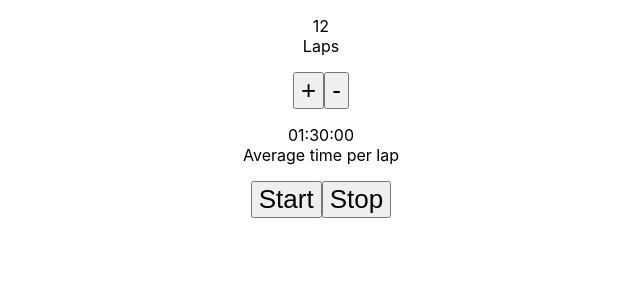
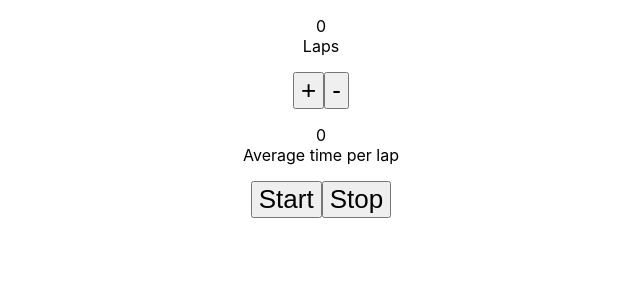
Before and after one commit to mvnulman/lap-counter, a React (Vite) app: page / in a window 1280 px wide. Shown: the top 300 px of the page, without its empty margins (319-959 px from the left). Built offline with nearby package versions, Linux system fonts and the light colour scheme.

Commit message:
docs: useState and useEffect logic for the lap counter added

```diff
--- a/src/App.jsx
+++ b/src/App.jsx
@@ -1,5 +1,5 @@
-import './App.css'
-import React from 'react'
+import "./App.css";
+import { useState, useEffect } from "react";
 
 const ShowLaps = (props) => {
   return (
@@ -8,7 +8,7 @@ const ShowLaps = (props) => {
       Laps
     </p>
   );
-}
+};
 
 const ShowTime = (props) => {
   return (
@@ -17,25 +17,40 @@ const ShowTime = (props) => {
       Average time per lap
     </p>
   );
-}
+};
 
 const Button = (props) => {
+  return <button onClick={props.onClick}>{props.text}</button>;
+};
+
+function App() {
+  const [lapNum, setLapNum] = useState(0);
+  const [time, setTime] = useState(0);
+
+  useEffect(() => {
+    setInterval(() => {
+      console.log("Called!");
+    }, 1000);
+  }, []);
+
+  const increment = () => {
+    setLapNum(lapNum + 1);
+  };
+
+  const decrement = () => {
+    setLapNum(lapNum - 1);
+  };
+
   return (
-    <button>{props.text}</button>
+    <div className="App">
+      <ShowLaps laps={lapNum} />
+      <Button text="+" onClick={increment} />
+      <Button text="-" onClick={decrement} />
+      <ShowTime time={time} />
+      <Button text="Start" />
+      <Button text="Stop" />
+    </div>
   );
 }
 
-function App() {
-  return (
-    <div className="App">
-    <ShowLaps laps = "12" />
-    <Button text = "+" />
-    <Button text = "-" />
-    <ShowTime time = "01:30:00" />
-    <Button text = "Start" />
-    <Button text = "Stop" />
-    </div>
-  )
-}
-
-export default App
+export default App;
```
